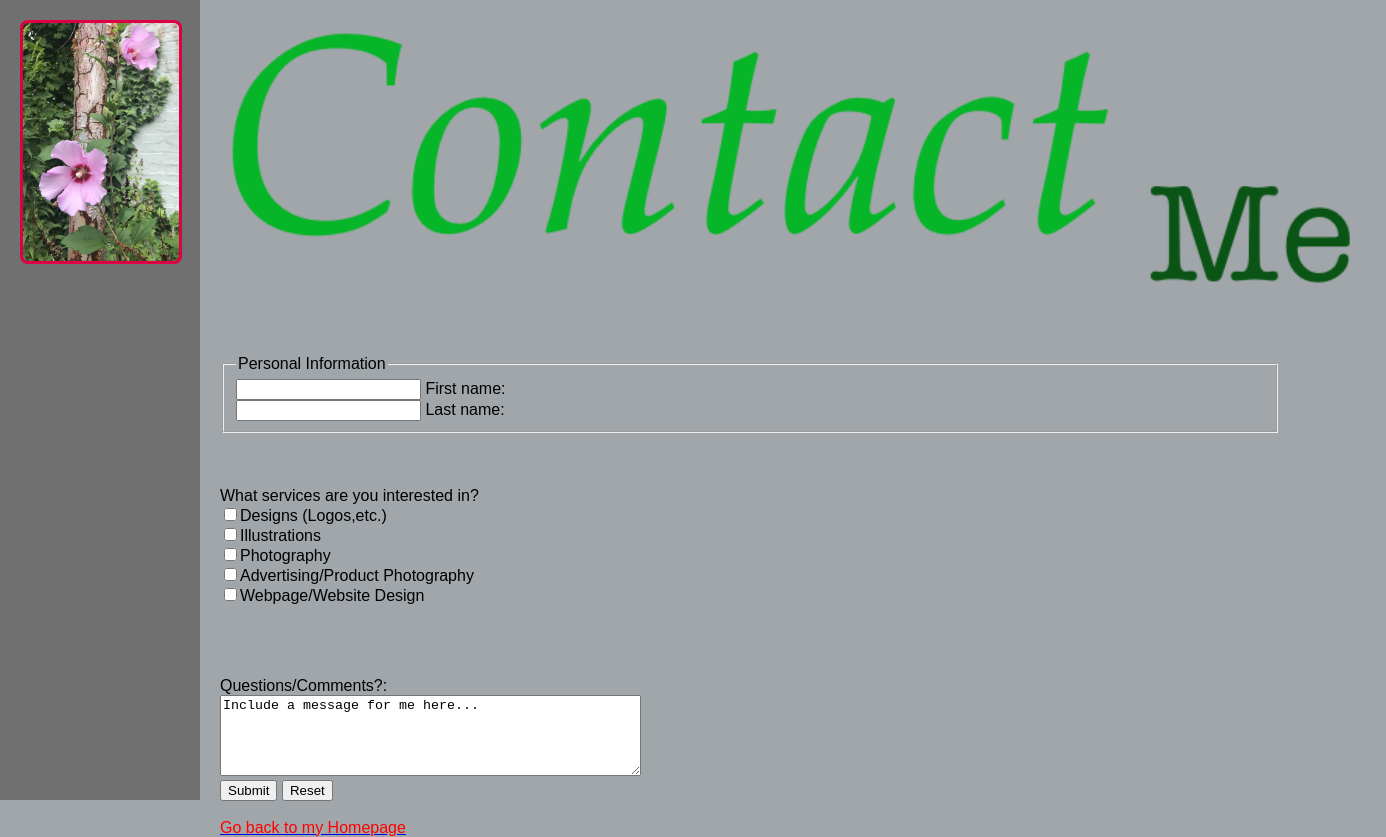
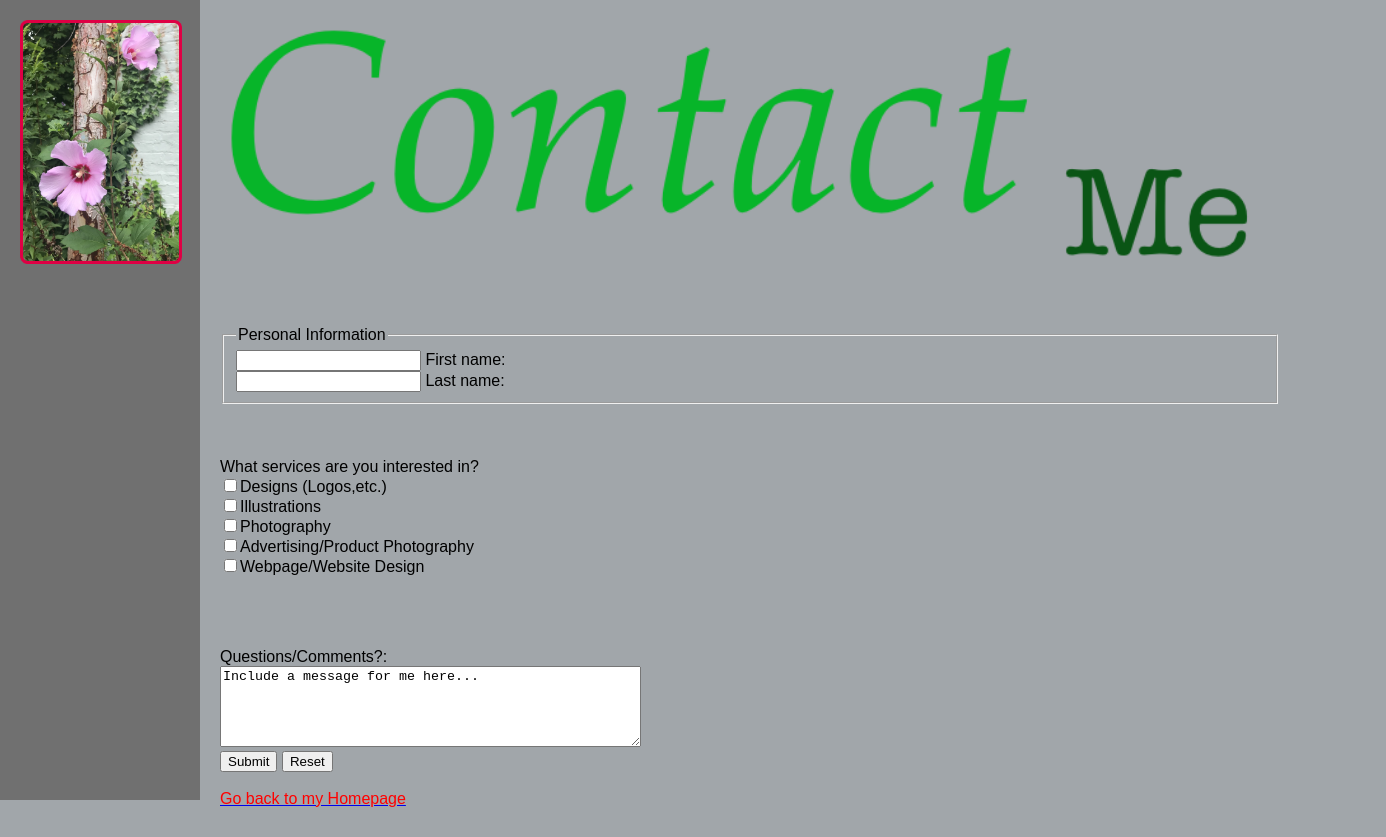
Before and after one commit to Lynnann0625/Lynnann0625.github.io, a plain HTML site: page contactme.html in a window 1280 px wide. Shown: the whole page, 1386 px wide, since content can reach past the window. After the commit the page ends 808 px from the top, so only its background shows below. Drawn offline with Linux system fonts and the light colour scheme.

Commit message:
Update contactme.html
100%

```diff
--- a/contactme.html
+++ b/contactme.html
@@ -12,7 +12,7 @@
   </div>
 
 <div class="content">
-  <img src="./assets/contactmetext.png" alt="Displays_Contact_Me" width="110%">
+  <img src="./assets/contactmetext.png" alt="Displays_Contact_Me" width="100%">
 </br>
 </br>
 </br>
```
